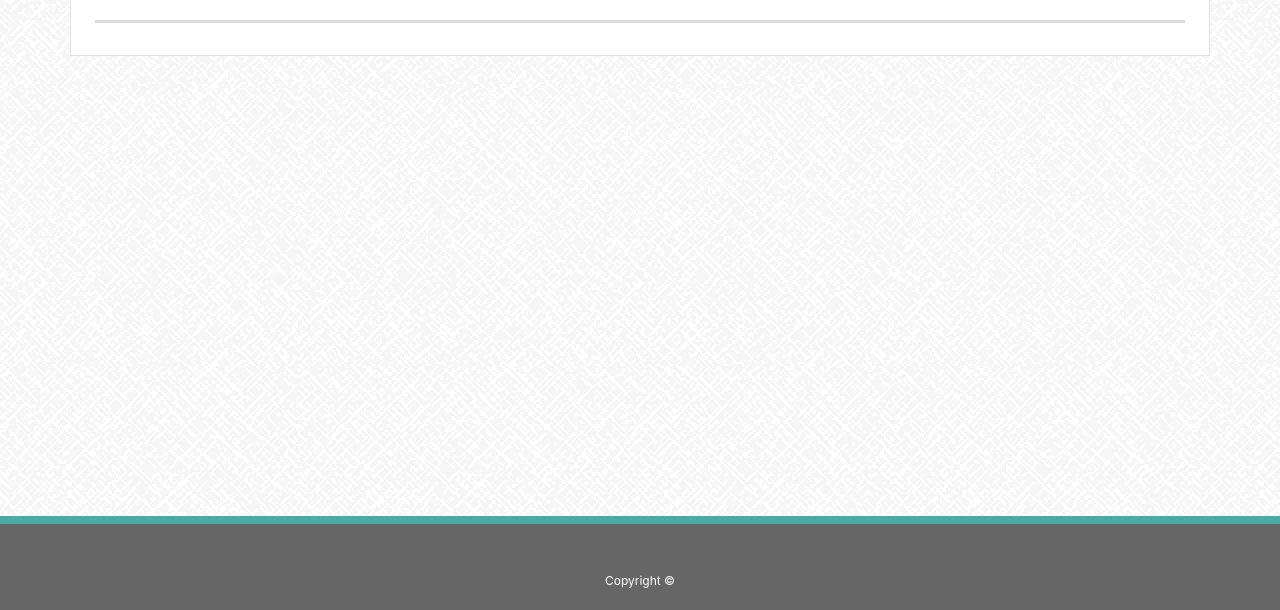
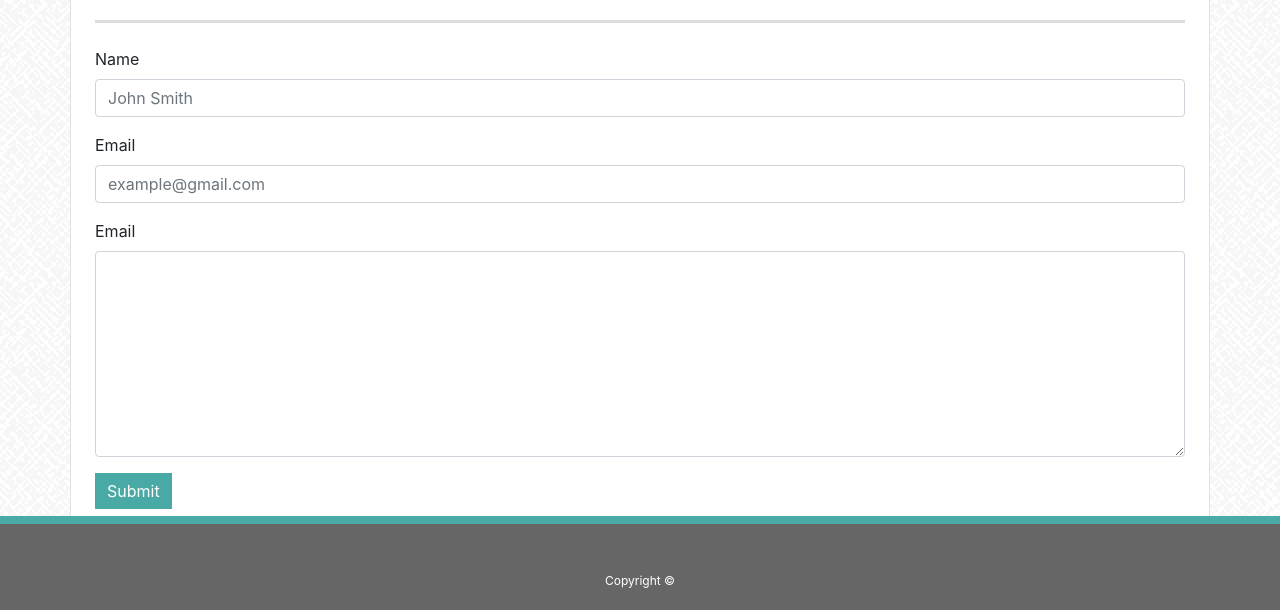
Before and after one commit to jandony/Bootstrap-Portfolio, a plain HTML site: page contact.html in a window 1280 px wide. Shown: the part 190-800 px from the top of the page. Drawn offline with nearby package versions, Linux system fonts and the light colour scheme.

Commit message:
Finished contact form and added other images to assets folder

```diff
--- a/contact.html
+++ b/contact.html
@@ -38,12 +38,27 @@
     </header>
 
     <!-- body -->
-    <div class="container bg-white mt-4 mb-4 pl-4 pr-4 pb-2 border">
+    <div class="container bg-white mt-4 mb-4 pl-4 pr-4 pb-4 border">
         <div class="pt-4 pb-3" style="border-bottom: 3px solid #ddd;">
             <h2 style="font-family: 'Georgia', Times, 'Times New Roman', serif; color:#49aaa5;">Contact</h2>
         </div>
 
         <div class="pt-4">
+            <form>
+                    <div class="form-group">
+                        <label for="exampleInputEmail1">Name</label>
+                        <input type="email" class="form-control" id="exampleInputEmail1" aria-describedby="emailHelp" placeholder="John Smith">
+                    </div>
+                    <div class="form-group">
+                        <label for="exampleInputPassword1">Email</label>
+                        <input type="password" class="form-control" id="exampleInputPassword1" placeholder="example@gmail.com">
+                    </div>
+                    <div class="form-group">
+                            <label for="exampleInputPassword1">Email</label>
+                            <textarea class="form-control" id="exampleFormControlTextarea1" rows="8"></textarea>
+                        </div>
+                    <button type="submit" class="btn btn-primary" style="background-color:#49aaa5; border-radius:0px; border:none;">Submit</button>
+            </form>
         </div>
     </div>
 
```
Also changed, not shown: portfolio.html (+7 -0 lines), assets/images/2018-JA-Resume-mockup-1920x1280.jpg (added), assets/images/3-JA-Flyer-Mockup-1.jpg (added), assets/images/Graduation-1920x1280.jpg (added), assets/images/Red-Velvet-Cupcakes-1920x1280.jpg (added), assets/images/Wrigley-Bone-Pizza-1920x1280.jpg (added).
